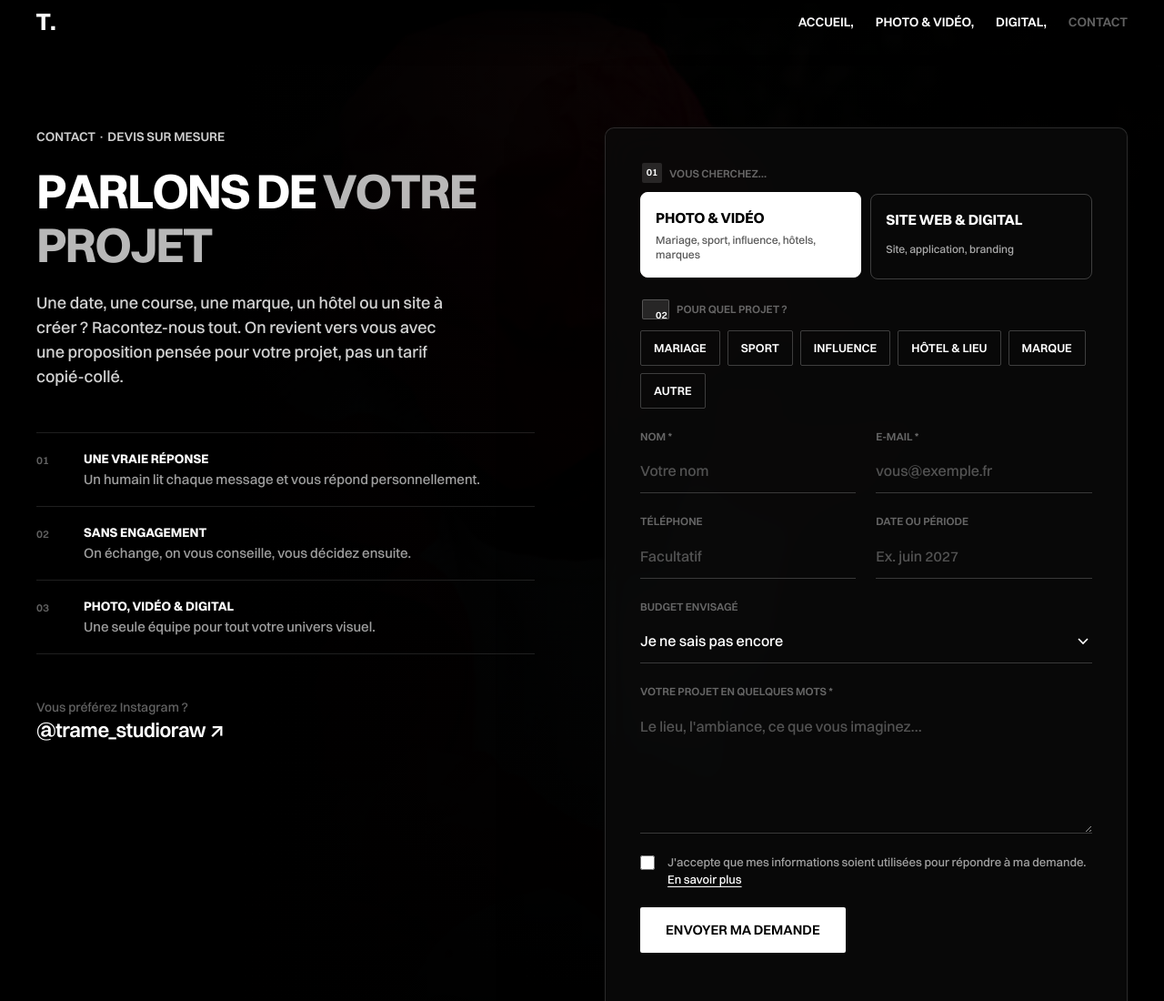
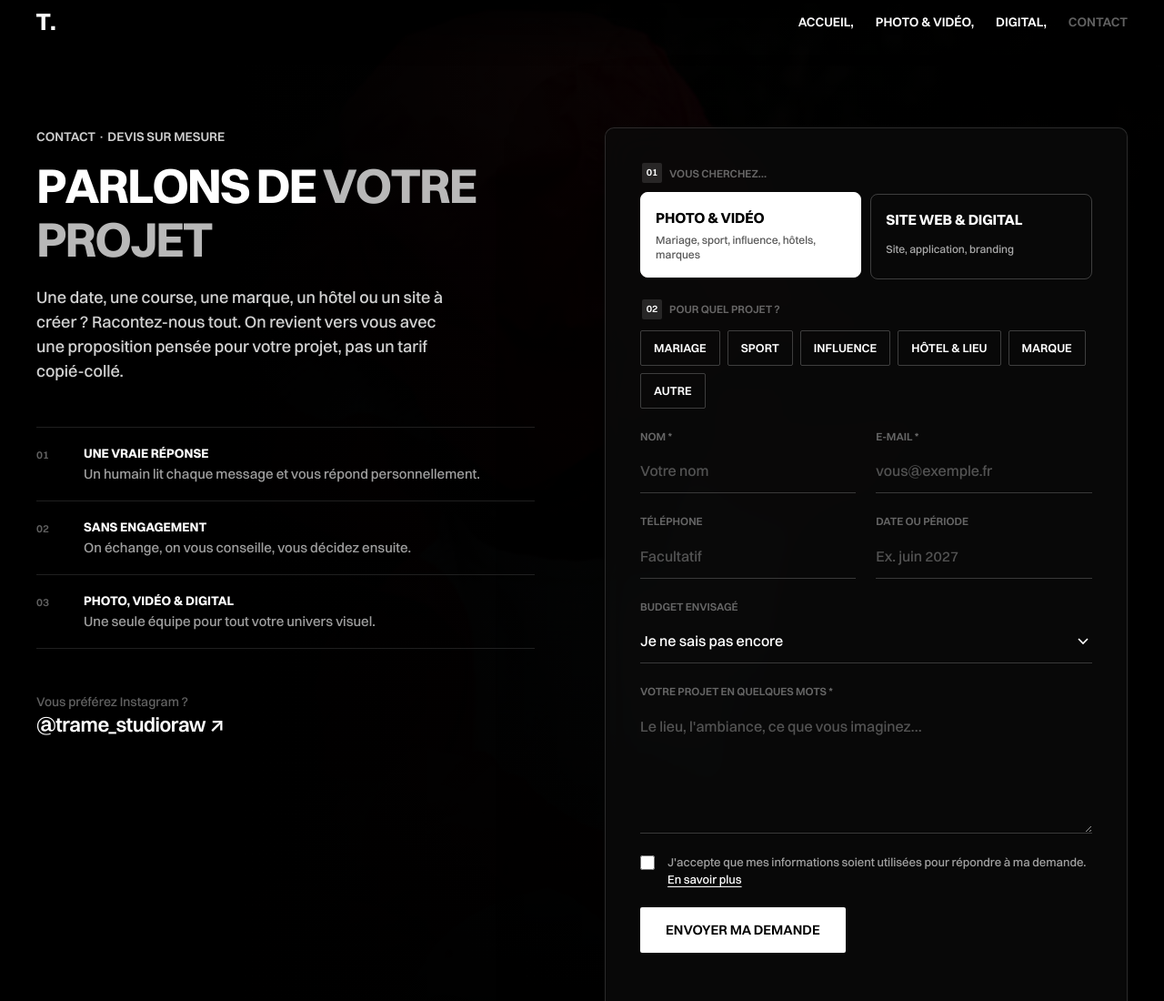
Before and after one commit to cedricrobert2000-ship-it/tramestudio, a plain HTML site: page contact.html in a window 1280 px wide. Shown: the top 1100 px of the page at 91% size. Drawn offline with Linux system fonts and the light colour scheme.

Commit message:
Formulaire : numéro 02 aligné ; animation de mise au point du titre limitée à l'accueil
Co-Authored-By: Claude Opus 5.5 <noreply@anthropic.com>
Claude-Session: https://claude.ai/code/session_01V6uJHmbcSgdXGqZbZbRiVp

```diff
--- a/assets/css/style.css
+++ b/assets/css/style.css
@@ -728,3 +728,5 @@ html.smooth { scroll-behavior: auto; }
 .cform__types.is-in label:nth-of-type(6) { animation-delay: .2s; }
 @keyframes chipIn { from { opacity: 0; transform: translateY(8px); } }
 @media (max-width: 420px) { .cform__universe { grid-template-columns: 1fr; } }
+/* Numéro d'étape du formulaire : ne doit pas hériter du style des boutons de choix */
+.cform .cform__types legend span { display: grid; place-items: center; width: 22px; height: 22px; padding: 0; border: 0; border-radius: var(--radius); background: rgba(255,255,255,.12); color: #fff; font-size: 11px; line-height: 1; text-transform: none; }
--- a/assets/js/main.js
+++ b/assets/js/main.js
@@ -296,7 +296,7 @@
     heroChars.forEach((el) => el.classList.add("is-in"));
     setTimeout(() => $$(".hero .blur-in, .hero .rise").forEach((el) => el.classList.add("is-in")), 500);
     // titre principal « pris en photo » : viseur qui cadre, mise au point, déclenchement
-    if (!reduced) {
+    if (!reduced && page === "home") {
       const h1 = $("h1");
       if (h1) {
         const vf = document.createElement("span");
```
